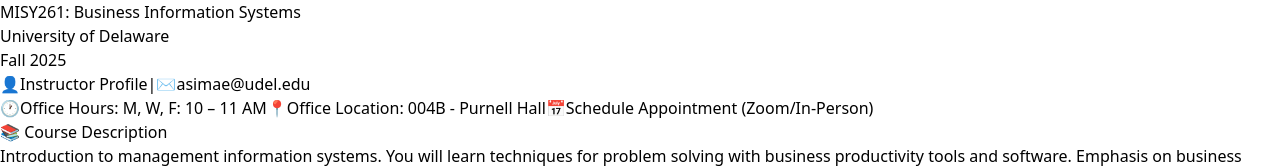
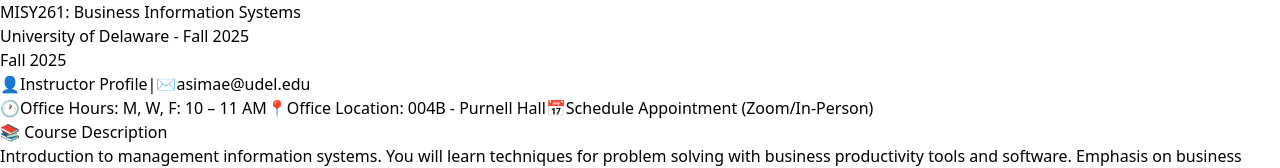
Before and after one commit to aliaoc899/misy261-spring-schedule2026, a React (Vite) app: page / in a window 1280 px wide. Shown: the top 168 px of the page. Built offline with nearby package versions, Linux system fonts and the light colour scheme.

Commit message:
Update course schedule

```diff
--- a/src/example-app.tsx
+++ b/src/example-app.tsx
@@ -370,7 +370,7 @@
     <div className="py-8">
       <div className="text-center mb-8">
         <h1 className="text-4xl font-extrabold text-slate-900">MISY261: Business Information Systems</h1>
-        <div className="text-xl text-slate-700 font-semibold mt-1">University of Delaware</div>
+        <div className="text-xl text-blue-600/30 font-semibold mt-1">University of Delaware - Fall 2025</div>
         <div className="mt-2 text-2xl uppercase tracking-widest text-emerald-700 font-semibold">Fall 2025</div>
         <div className="mt-4 flex flex-wrap justify-center items-center gap-4">
           <a href="https://lerner.udel.edu/faculty-staff-directory/ali-simaei"
```
